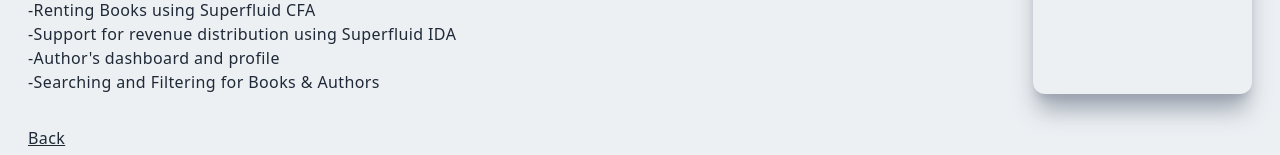
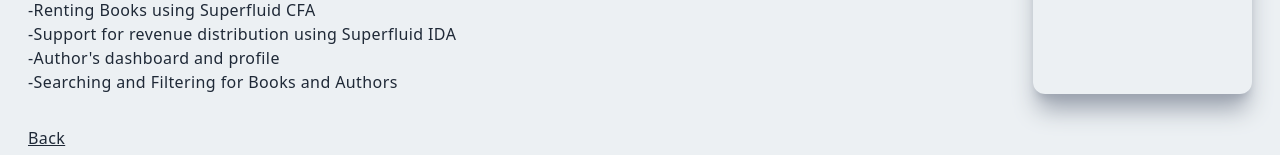
Before and after one commit to shabbiryk/Shab_Portfolio, a Next.js app: page /openshelf in a window 1280 px wide. Shown: the part 1342-1497 px from the top of the page. Built offline with nearby package versions, Linux system fonts and the light colour scheme.

Commit message:
Apostrophe error resolved

```diff
--- a/components/About.jsx
+++ b/components/About.jsx
@@ -19,7 +19,7 @@
           <p className='py-2 text-gray-600'>
           An experienced Full Stack Developer with a history of working in the Financial Services industry.
 Competent in React Js/Next JS, Kubernetes (Certified Kubernetes application developer), Docker, Azure, AWS and blockchain (Hyperledger Fabric). Engineering professional with a BTech in Computer Science and Engineering Specialization in Cloud Computing from Pune University.
-Solidity and rust are two of my strongest areas. I've worked on projects across public blockchains. Specifically, Solana, Ethereum, and Substrate.
+Solidity and rust are two of my strongest areas. I&apos;ve worked on projects across public blockchains. Specifically, Solana, Ethereum, and Substrate.
 Currently, I am fascinated by blockchain technologies and interested in solutions to consensus problems for crypto project
           </p>
           <p className='py-2 text-gray-600'>
--- a/pages/openshelf.jsx
+++ b/pages/openshelf.jsx
@@ -73,8 +73,8 @@
 <ul>
   <li>-Renting Books using Superfluid CFA</li>
   <li>-Support for revenue distribution using Superfluid IDA</li>
-  <li>-Author's dashboard and profile</li>
-  <li>-Searching and Filtering for Books & Authors</li>
+  <li>-Author&apos;s dashboard and profile</li>
+  <li>-Searching and Filtering for Books and Authors</li>
 
 </ul>
 </div>
```
